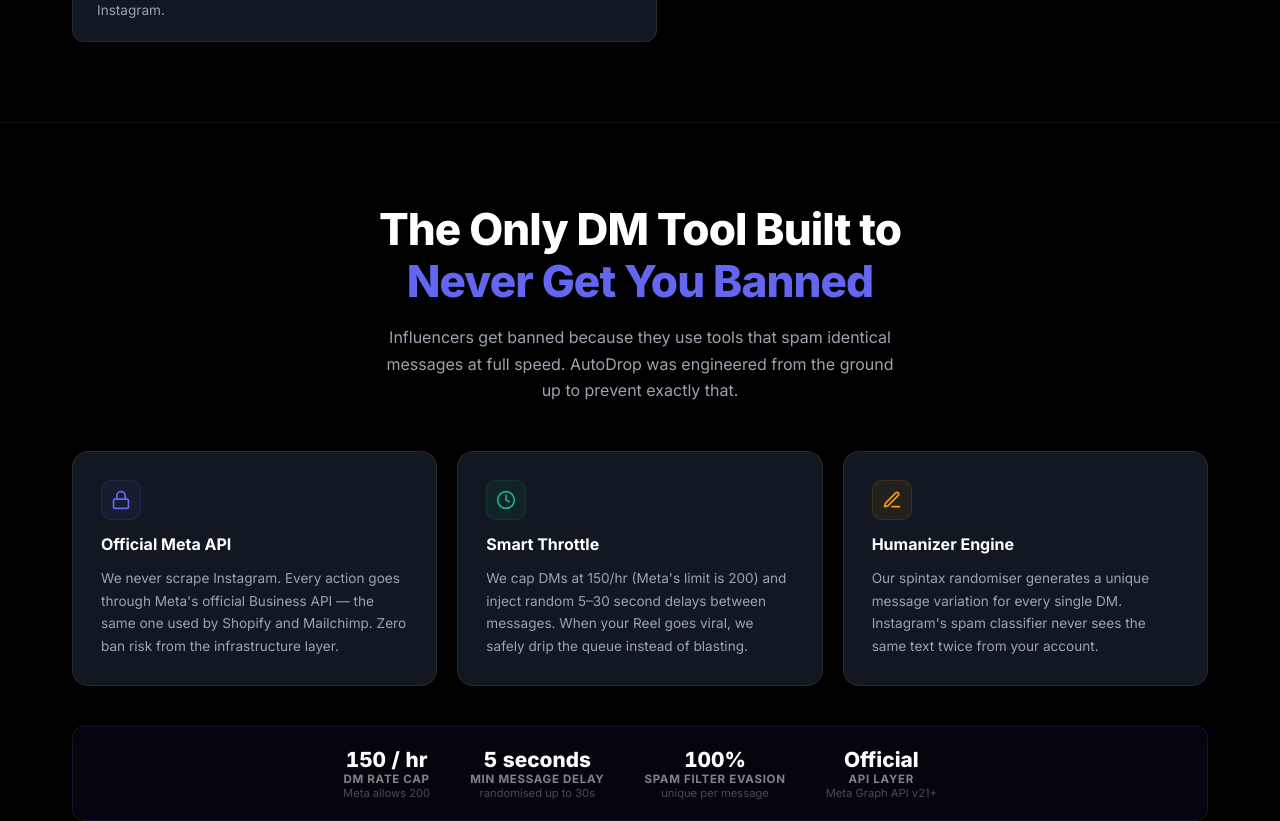
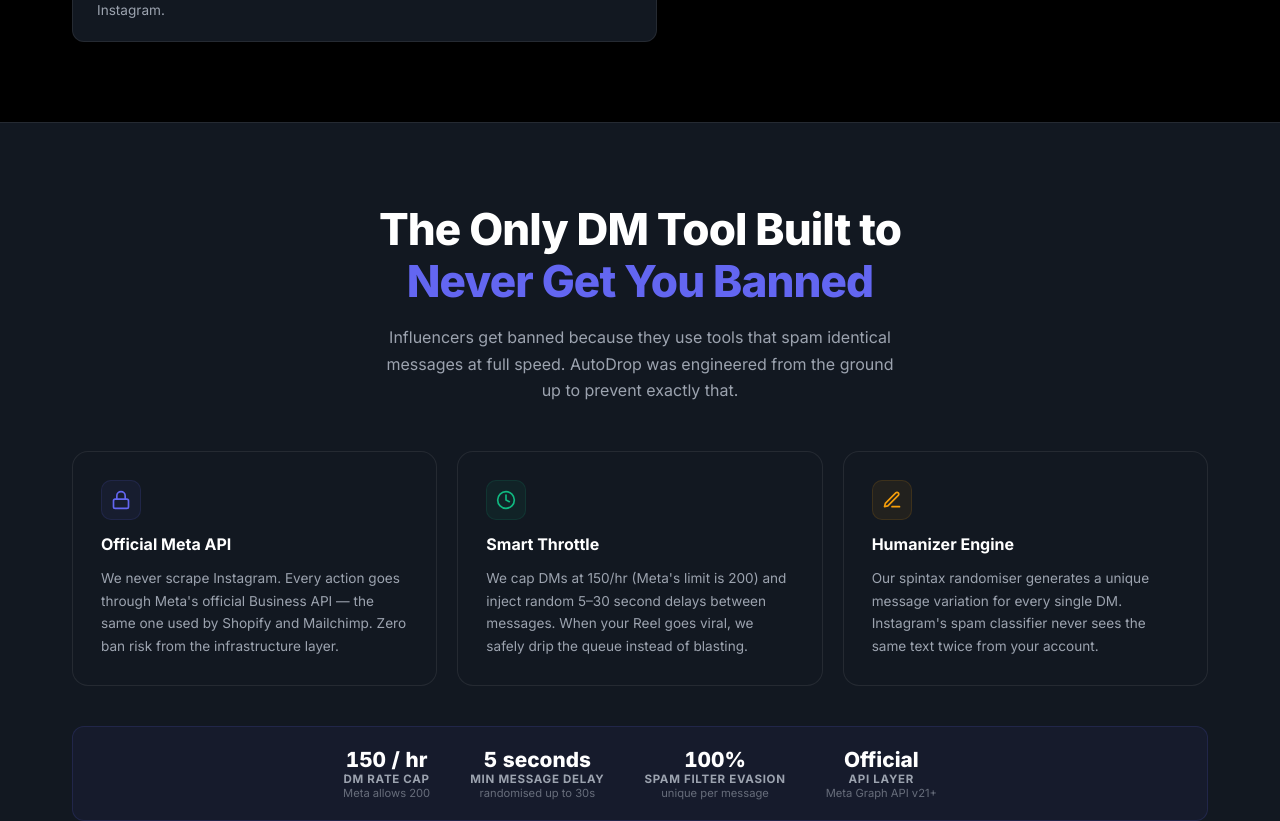
Before and after one commit to Navay5507/Experiment, a Next.js app: page / in a window 1280 px wide. Shown: the part 940-1761 px from the top of the page. Built offline with nearby package versions, Linux system fonts and the light colour scheme; no server answers.

Commit message:
fix: make safety shield landing section theme-aware for light mode

```diff
--- a/src/app/LandingClient.tsx
+++ b/src/app/LandingClient.tsx
@@ -719,7 +719,7 @@
 
 
          {/* ── Safety Shield USP Band ─────────────────────────────────────── */}
-         <section style={{ padding: '5rem 0', background: 'rgba(0,0,0,0.4)', borderTop: '1px solid rgba(255,255,255,0.06)', borderBottom: '1px solid rgba(255,255,255,0.06)' }}>
+         <section style={{ padding: '5rem 0', background: 'var(--section-bg)', borderTop: '1px solid var(--border)', borderBottom: '1px solid var(--border)' }}>
             <div className={styles.container}>
                <div style={{ textAlign: 'center', marginBottom: '3rem' }}>
                    <h2 style={{ fontSize: 'clamp(1.8rem, 4vw, 2.75rem)', fontWeight: 800, color: 'var(--text-heading)', letterSpacing: '-0.02em', marginBottom: '1rem', lineHeight: 1.2 }}>
@@ -784,8 +784,8 @@
                   ].map(s => (
                      <div key={s.label} style={{ textAlign: 'center' }}>
                         <div style={{ fontSize: '1.3rem', fontWeight: 800, color: 'var(--text-heading)', fontVariantNumeric: 'tabular-nums' }}>{s.value}</div>
-                        <div style={{ fontSize: '0.72rem', fontWeight: 700, color: 'rgba(255,255,255,0.5)', textTransform: 'uppercase', letterSpacing: '0.06em' }}>{s.label}</div>
-                        <div style={{ fontSize: '0.7rem', color: 'rgba(255,255,255,0.28)' }}>{s.sub}</div>
+                        <div style={{ fontSize: '0.72rem', fontWeight: 700, color: 'var(--text-muted)', textTransform: 'uppercase', letterSpacing: '0.06em' }}>{s.label}</div>
+                        <div style={{ fontSize: '0.7rem', color: 'var(--text-muted)', opacity: 0.6 }}>{s.sub}</div>
                      </div>
                   ))}
                </div>
```
